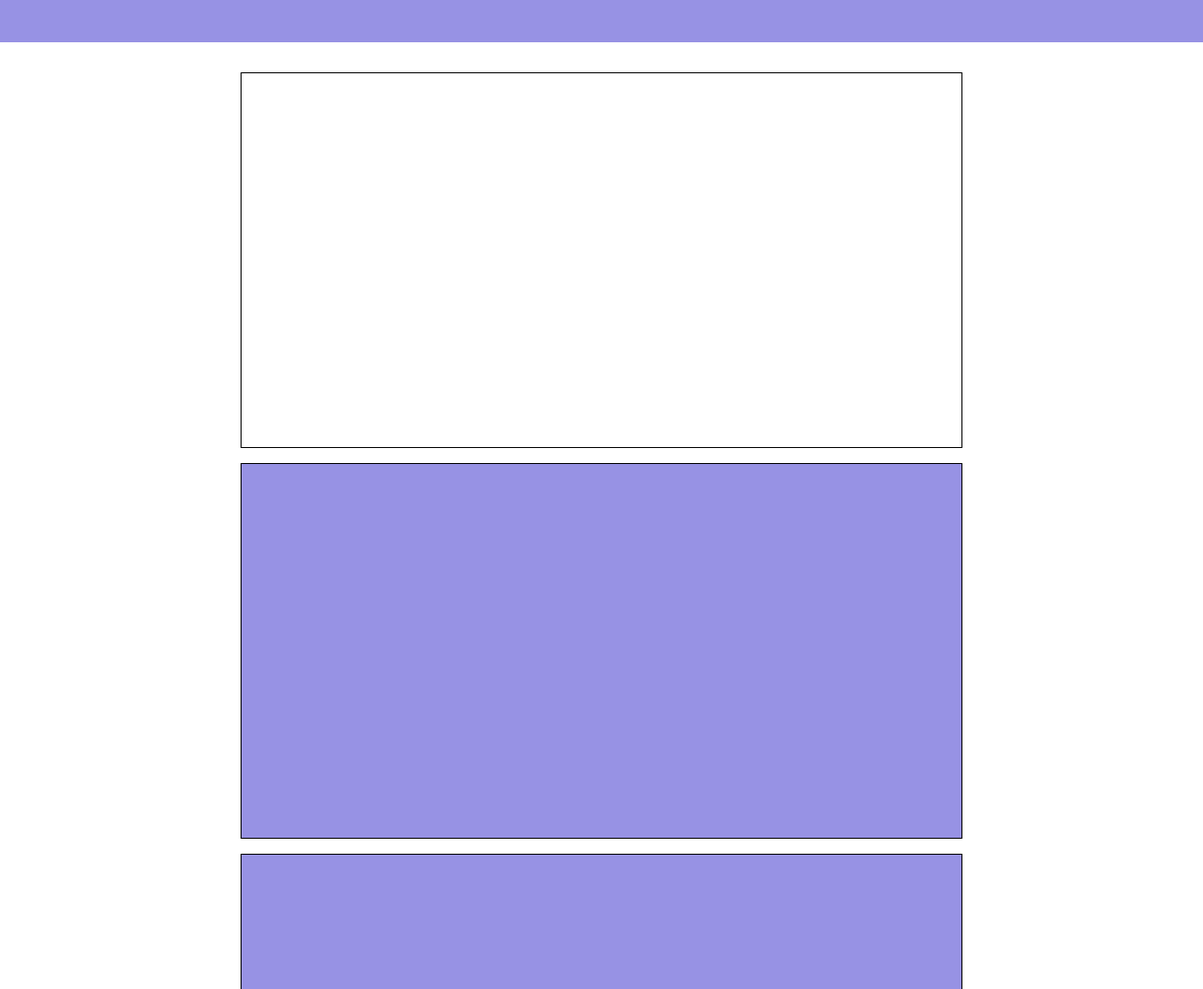
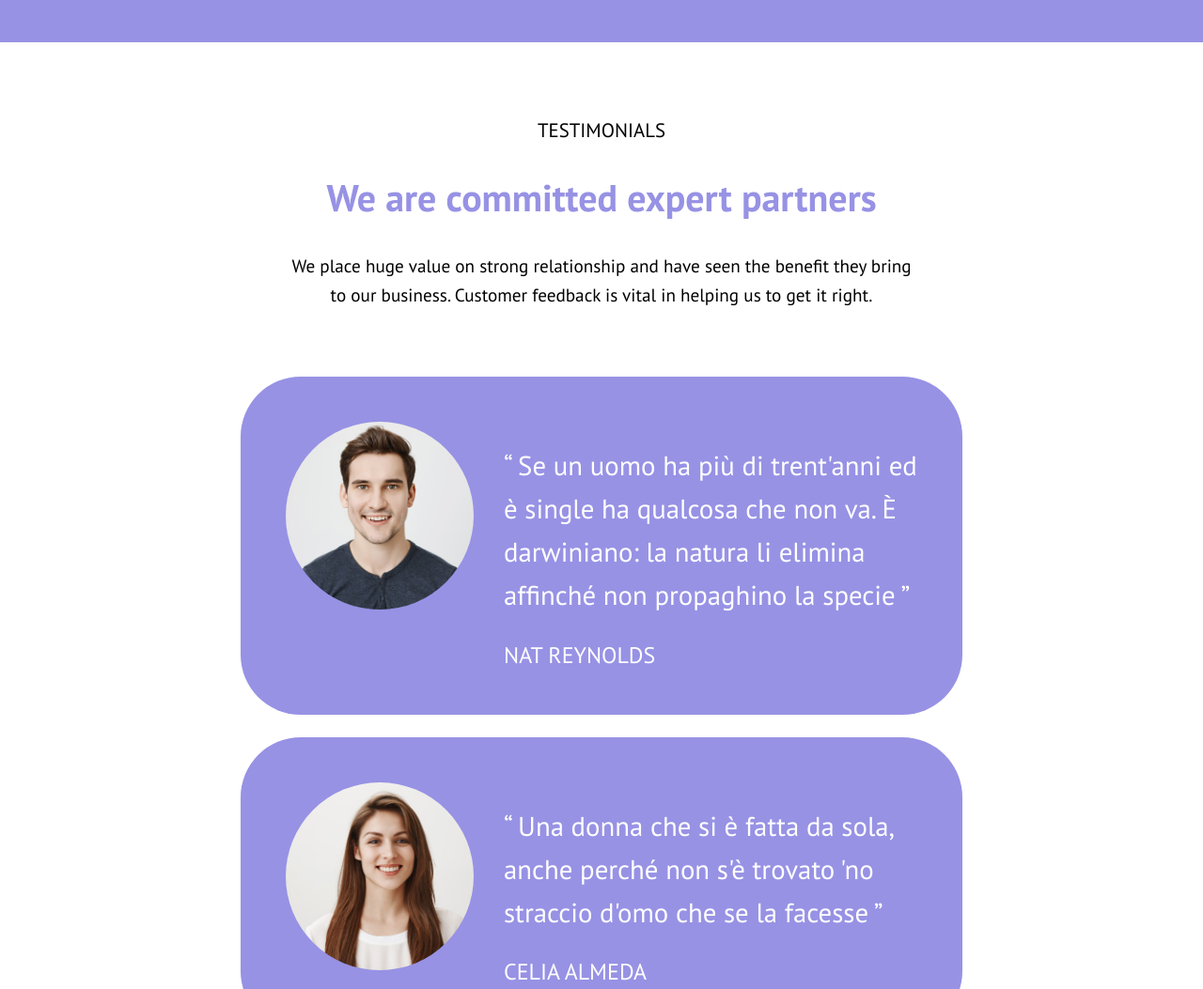
Before and after one commit to LorenzoOgnibene/htmlcss-responsive-layout, a plain HTML site: page index.html in a window 1280 px wide. Shown: the part 2500-3553 px from the top of the page at 94% size. Drawn offline with Linux system fonts and the light colour scheme.

Commit message:
Add section partner for all screen

```diff
--- a/css/style.css
+++ b/css/style.css
@@ -185,10 +185,45 @@ div.profiles{
 
 div.title,
 div.profile{
-    height: 400px;
     width: 100%;
-    margin-bottom: 1rem;
-    border: 1px solid black;
+    margin-bottom: 1.5rem;
+    text-align: center;
+    padding: 3rem;
+    border-radius: 4rem;
+}
+
+div.title span{
+    text-transform: uppercase;
+    font-size: 1.3rem;
+}
+
+div.title h2{
+    color: #9792e4;
+    font-size: 2.5rem;
+    padding: 2rem 0;
+}
+
+div.title p{
+    font-size: 1.2rem;
+}
+
+div.profile img{
+    width: 200px;
+    height: 200px;
+    border-radius: 50%;
+    object-fit: cover;
+}
+
+div.profile p{
+    font-size: 1.8rem;
+    color: white;
+    padding: 1.5rem 0;
+}
+
+div.profile span{
+    text-transform: uppercase;
+    color: white;
+    font-size: 1.5rem;
 }
 
 /* SECTION BENEFITS CARD */
@@ -255,6 +290,15 @@ footer{
 
     div.card img{
         width: 70%;
+    }
+
+    div.profile{
+        display: flex;
+        text-align: left;
+    }
+
+    div.cit{
+        padding-left: 2rem;
     }
 
 
--- a/index.html
+++ b/index.html
@@ -90,16 +90,36 @@
             <section class="partner">
                 <div class="profiles flex container">
                     <div class="title">
-
+                        <span>Testimonials</span>
+                        <h2>We are committed expert partners</h2>
+                        <p>We place huge value on strong relationship and have seen the benefit they bring to our business. Customer feedback is vital in helping us to get it right.</p>
                     </div>
                     <div class="profile bg-violet">
-
+                        <div class="figure">
+                            <img src="./img/testimonial1.jpg" alt="">
+                        </div>
+                        <div class="cit">
+                            <p>&ldquo; Se un uomo ha più di trent'anni ed è single ha qualcosa che non va. È darwiniano: la natura li elimina affinché non propaghino la specie &rdquo;</p>
+                            <span>Nat Reynolds</span>
+                        </div>
                     </div>
                     <div class="profile bg-violet">
-
+                        <div class="figure">
+                            <img src="./img/testimonial2.jpg" alt="">
+                        </div>
+                        <div class="cit">
+                            <p>&ldquo; Una donna che si è fatta da sola, anche perché non s'è trovato 'no straccio d'omo che se la facesse &rdquo;</p>
+                            <span>Celia Almeda</span>
+                        </div>
                     </div>
                     <div class="profile bg-violet">
-
+                        <div class="figure">
+                            <img src="./img/testimonial3.jpg" alt="">
+                        </div>
+                        <div class="cit">
+                            <p>&ldquo; Ci hanno promesso che i sogni possono diventare realtà, ma hanno dimenticato di dirci che anche gli incubi sono sogni &rdquo;</p>
+                            <span>Bob Roberts</span>
+                        </div>
                     </div>
                 </div>
             </section>
```
